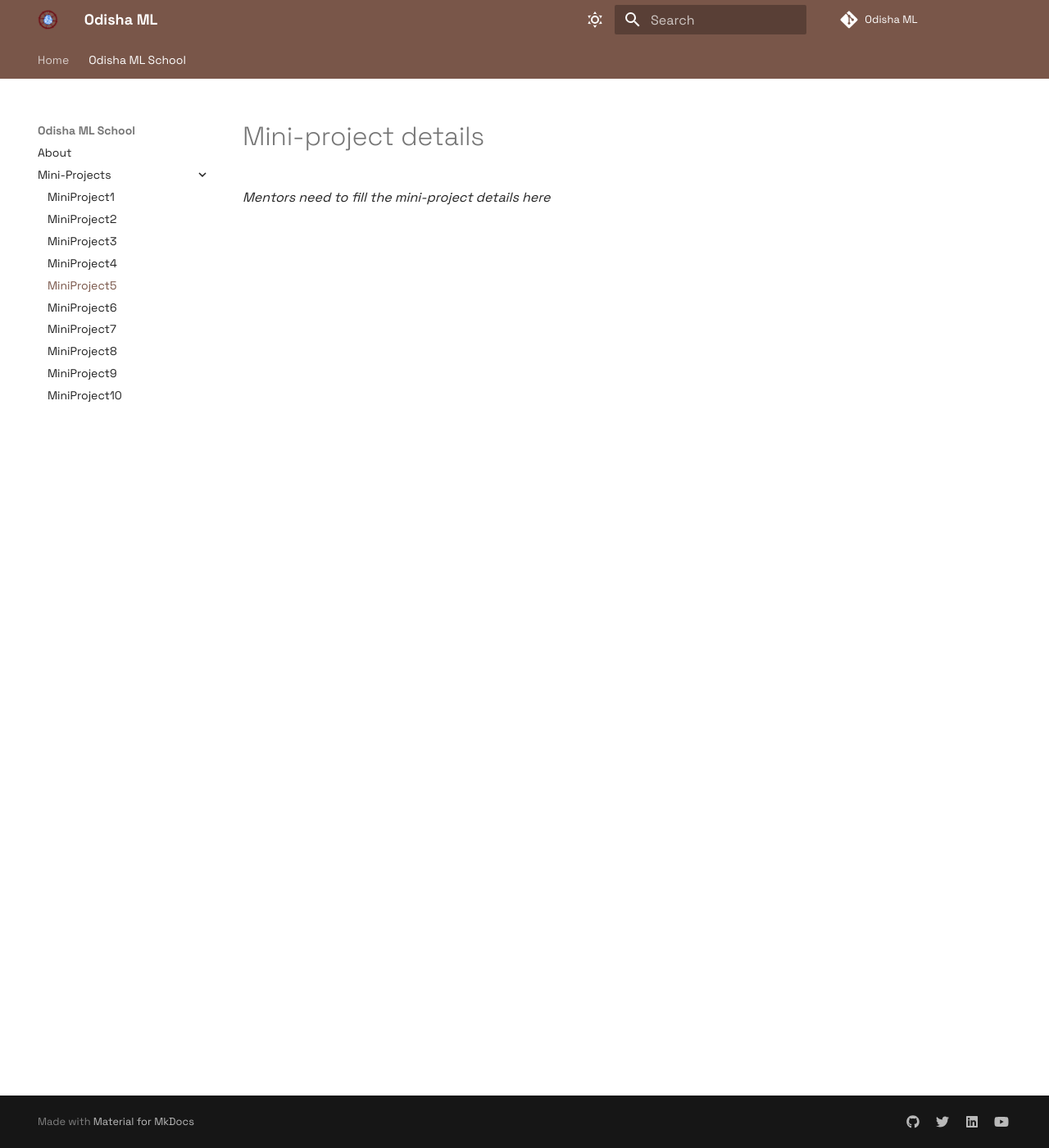
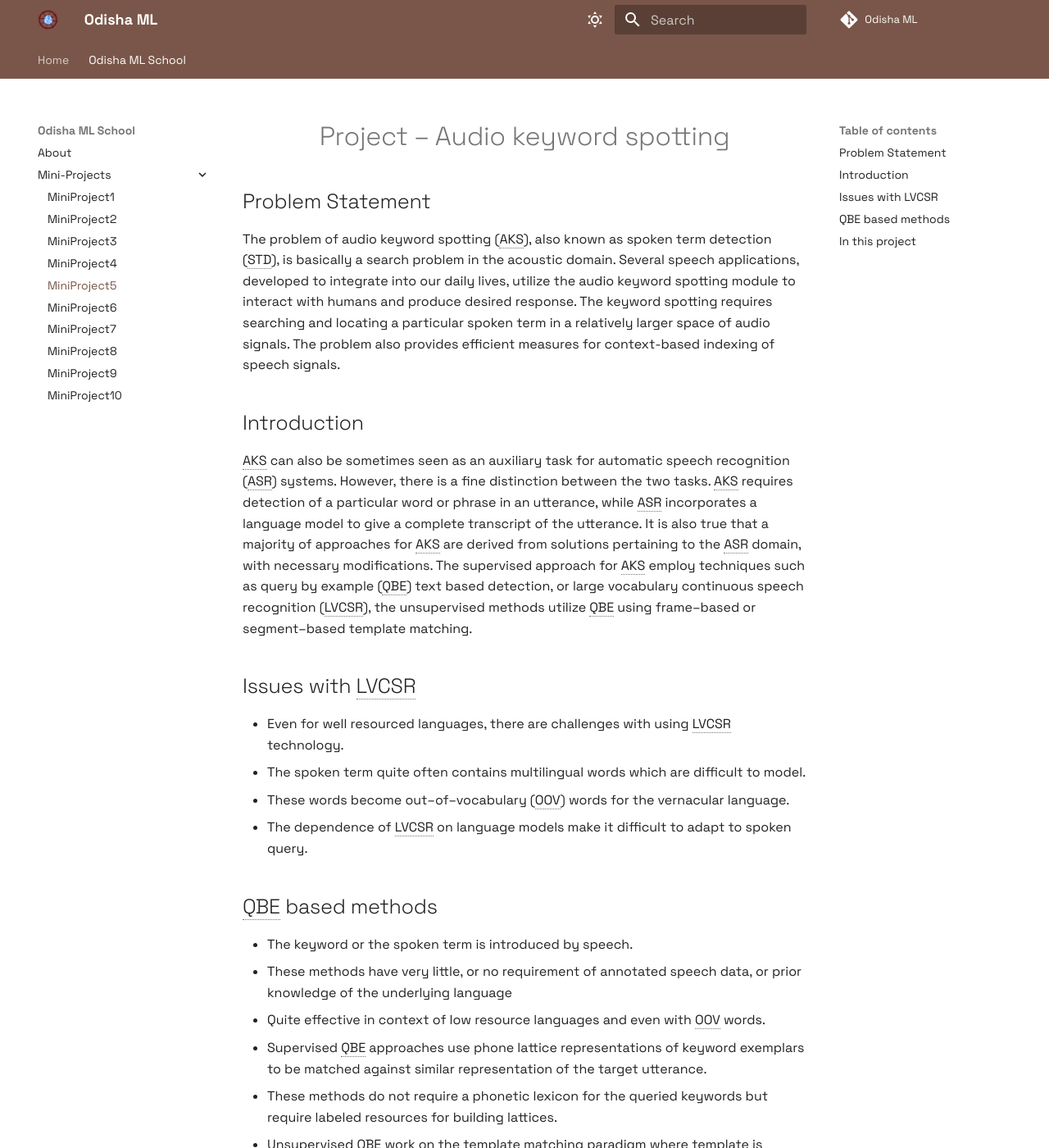
Before and after one commit to OdiaNLP/odianlp.github.io, an MkDocs documentation site: the page built from docs/mini-projects/mp5/readme.md, in a window 1280 px wide and 1400 px high. Shown: the whole window at 82% size. Built offline with MkDocs 1.6.1 and Material for MkDocs 9.7.7, drawn with Linux system fonts in a browser that asks for light colours; comment, search, counter and statistics services are not loaded; some of the changed text lies outside the part shown.

```diff
--- a/docs/mini-projects/mp5/readme.md
+++ b/docs/mini-projects/mp5/readme.md
@@ -1,3 +1,39 @@
-# Mini-project details
+<h1 align="center"> Project – Audio keyword spotting </h1>
 
-_Mentors need to fill the mini-project details here_
+## Problem Statement
+
+The problem of audio keyword spotting (AKS), also known as spoken term detection (STD), is basically a search problem in the acoustic domain. Several speech applications, developed to integrate into our daily lives, utilize the audio keyword spotting module to interact with humans and produce desired response. The keyword spotting requires searching and locating a particular spoken term in a relatively larger space of audio signals. The problem also provides efficient measures for context-based indexing of speech signals.
+
+## Introduction
+
+AKS can also be sometimes seen as an auxiliary task for automatic speech recognition (ASR) systems. However, there is a fine distinction between the two tasks. AKS requires detection of a particular word or phrase in an utterance, while ASR incorporates a language model to give a complete transcript of the utterance. It is also true that a majority of approaches for AKS are derived from solutions pertaining to the ASR domain, with necessary modifications. The supervised approach for AKS employ techniques such as query by example (QBE) text based detection, or large vocabulary continuous speech recognition (LVCSR), the unsupervised methods utilize QBE using frame–based or segment–based template matching.
+
+
+## Issues with LVCSR
+
+- Even for well resourced languages, there are challenges with using LVCSR technology.
+- The spoken term quite often contains multilingual words which are difficult to model.
+- These words become out–of–vocabulary (OOV) words for the vernacular language.
+- The dependence of LVCSR on language models make it difficult to adapt to spoken query.
+
+
+## QBE based methods
+
+- The keyword or the spoken term is introduced by speech.
+- These methods have very little, or no requirement of annotated speech data, or prior knowledge of the underlying language
+- Quite effective in context of low resource languages and even with OOV words.
+- Supervised QBE approaches use phone lattice representations of keyword exemplars to be matched against similar representation of the target utterance.
+- These methods do not require a phonetic lexicon for the queried keywords but require labeled resources for building lattices.
+- Unsupervised QBE work on the template matching paradigm where template is created for a query and similarity match based on some measure is performed in the target utterance.
+- For template matching, almost all methods use some or the other variant of DTW
+
+
+![STD Approaches](images/STD_approaches.png)
+
+
+## In this project
+
+- We learn to parameterize speech based on different paradigms
+- We approach audio keyword spotting through supervised and unsupervised QBE based methods
+- We understand the nuances of using LVCSR based AKS
+- We derive measures to improve AKS score by fusion of different parameters
--- a/mkdocs.yml
+++ b/mkdocs.yml
@@ -92,7 +92,9 @@
   - pymdownx.tasklist:
       custom_checkbox: true
   - pymdownx.tilde
-  - pymdownx.snippets
+  - pymdownx.snippets:
+      auto_append:
+        - includes/abbreviations.md
   - pymdownx.progressbar
 
 # Customization
```
Also changed, not shown: docs/mini-projects/mp7/docs/getting-started.md (deleted, +0 -19 lines), docs/mini-projects/mp7/readme.md (+19 -21 lines), includes/abbreviations.md (+6 -0 lines), docs/mini-projects/mp5/images/STD_approaches.png (added).
